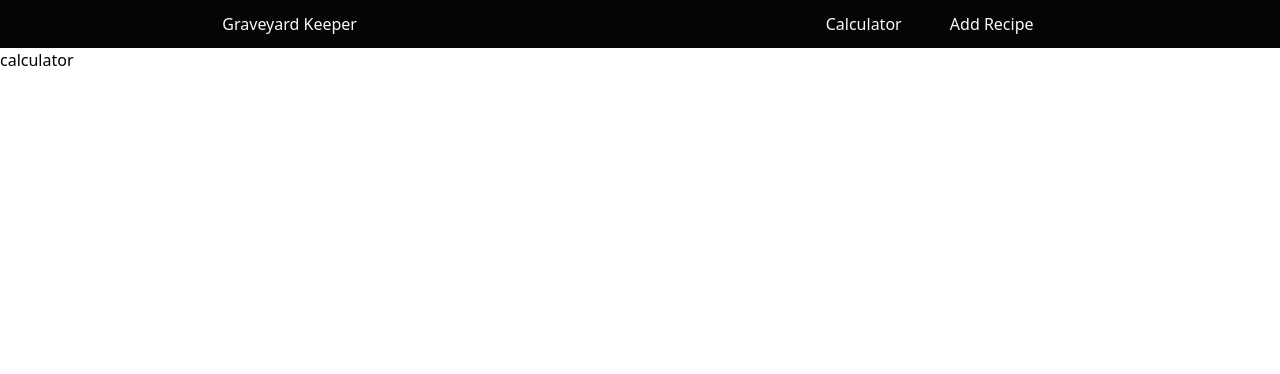
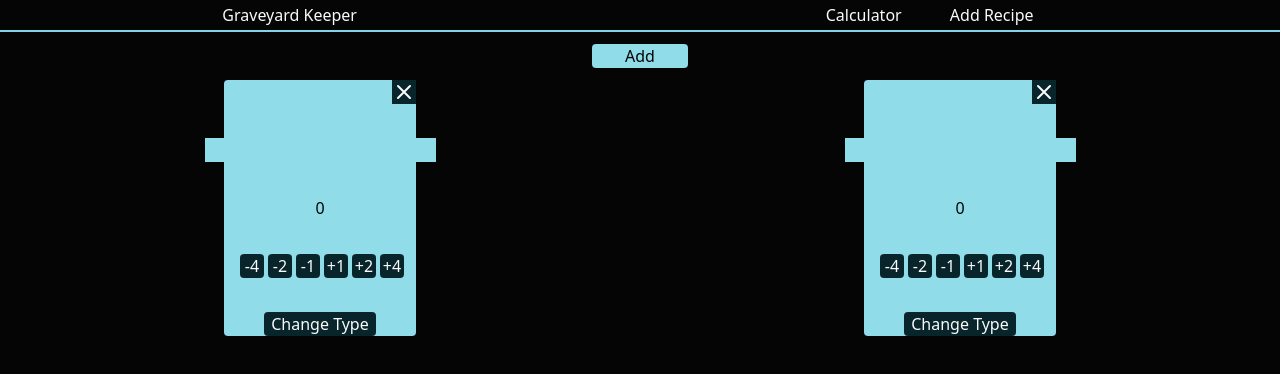
Before and after one commit to stasfr/GKcalc, a Nuxt app: page /calculator in a window 1280 px wide. Shown: the top 374 px of the page. Built offline with nearby package versions, Linux system fonts and the light colour scheme.

Commit message:
demo version

```diff
--- /dev/null
+++ b/components/Calculator/Card.vue
@@ -0,0 +1,71 @@
+<template>
+  <div
+    class="mx-4 mb-8 flex h-64 w-48 flex-col items-center justify-between rounded bg-primary"
+  >
+    <div class="flex w-full flex-row-reverse rounded">
+      <button @click="deleteCard" class="w-6 bg-secondary text-text">
+        <XIcon />
+      </button>
+    </div>
+    <input class="bg-primary text-center text-background" type="text" />
+    <button @click="count = 0">{{ count }}</button>
+    <div class="flex justify-around">
+      <button
+        class="ml-1 w-6 rounded bg-secondary text-text"
+        @click="count -= 4"
+      >
+        -4
+      </button>
+      <button
+        class="ml-1 w-6 rounded bg-secondary text-text"
+        @click="count -= 2"
+      >
+        -2
+      </button>
+      <button
+        class="ml-1 w-6 rounded bg-secondary text-text"
+        @click="count -= 1"
+      >
+        -1
+      </button>
+      <button
+        class="ml-1 w-6 rounded bg-secondary text-text"
+        @click="count += 1"
+      >
+        +1
+      </button>
+      <button
+        class="ml-1 w-6 rounded bg-secondary text-text"
+        @click="count += 2"
+      >
+        +2
+      </button>
+      <button
+        class="ml-1 w-6 rounded bg-secondary text-text"
+        @click="count += 4"
+      >
+        +4
+      </button>
+    </div>
+    <button class="w-28 rounded bg-secondary text-text">Change Type</button>
+  </div>
+</template>
+
+<script setup>
+import { XIcon } from '@heroicons/vue/outline';
+import { useCalculatorStore } from '@/store/calculator.js';
+const store = useCalculatorStore();
+
+const props = defineProps({
+  options: {
+    type: Object,
+    require: true
+  }
+});
+
+const deleteCard = () => {
+  store.deleteCard(props.options.id);
+};
+
+const count = ref(0);
+</script>
--- /dev/null
+++ b/components/Calculator/Index.vue
@@ -0,0 +1,21 @@
+<template>
+  <div class="flex w-screen flex-col text-background">
+    <div class="flex h-[4%] w-screen items-center justify-around py-3">
+      <button @click="addCard" class="w-24 rounded bg-primary">Add</button>
+    </div>
+    <div class="flex flex-wrap items-center justify-around">
+      <CalculatorCard v-for="card in cards" :key="card.id" :options="card" />
+    </div>
+  </div>
+</template>
+
+<script setup>
+import { useCalculatorStore } from '@/store/calculator.js';
+const store = useCalculatorStore();
+
+const cards = store.cards;
+
+const addCard = () => {
+  store.addCard();
+};
+</script>
--- a/components/MainApp.vue
+++ b/components/MainApp.vue
@@ -1,7 +1,9 @@
 <template>
-  <div>
+  <div class="h-screen w-screen bg-background text-text">
     <Menu />
-    <router-view />
+    <div class="h-[96%]">
+      <router-view />
+    </div>
   </div>
 </template>
 
--- a/components/Menu/Index.vue
+++ b/components/Menu/Index.vue
@@ -1,5 +1,7 @@
 <template>
-  <div class="flex h-12 items-center justify-around bg-background text-text">
+  <div
+    class="flex h-[4%] w-screen items-center justify-around border-b-2 border-accent"
+  >
     <div><nuxt-link to="/">Graveyard Keeper</nuxt-link></div>
     <div class="flex w-64 justify-around">
       <div><nuxt-link to="/calculator">Calculator</nuxt-link></div>
--- a/nuxt.config.ts
+++ b/nuxt.config.ts
@@ -1,5 +1,5 @@
 // https://nuxt.com/docs/api/configuration/nuxt-config
 export default defineNuxtConfig({
   devtools: { enabled: true },
-  modules: ["@nuxtjs/tailwindcss"],
+  modules: ['@nuxtjs/tailwindcss', '@pinia/nuxt']
 });
--- a/pages/calculator.vue
+++ b/pages/calculator.vue
@@ -1,5 +1,5 @@
 <template>
-  <div>calculator</div>
+  <calculator />
 </template>
 
 <script setup></script>
--- /dev/null
+++ b/store/calculator.js
@@ -0,0 +1,39 @@
+import { defineStore } from 'pinia';
+
+const state = () => {
+  return {
+    cards: [{ id: 1 }, { id: 2 }],
+    recipes: []
+  };
+};
+
+const getters = {};
+
+const actions = {
+  addCard() {
+    let id = 0;
+
+    if (this.cards.length === 0) {
+      id = 0;
+    } else {
+      id = this.cards.at(-1).id + 1;
+    }
+
+    this.cards.push({ id });
+  },
+
+  deleteCard(id) {
+    this.cards.splice(
+      this.cards.findIndex(element => {
+        return element.id === id;
+      }),
+      1
+    );
+  }
+};
+
+export const useCalculatorStore = defineStore('calculatorStore', {
+  state,
+  getters,
+  actions
+});
```
